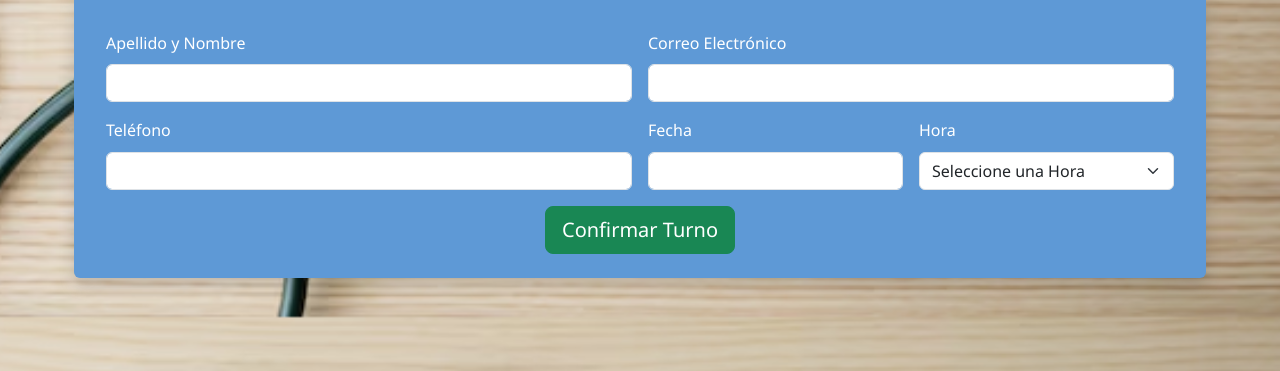
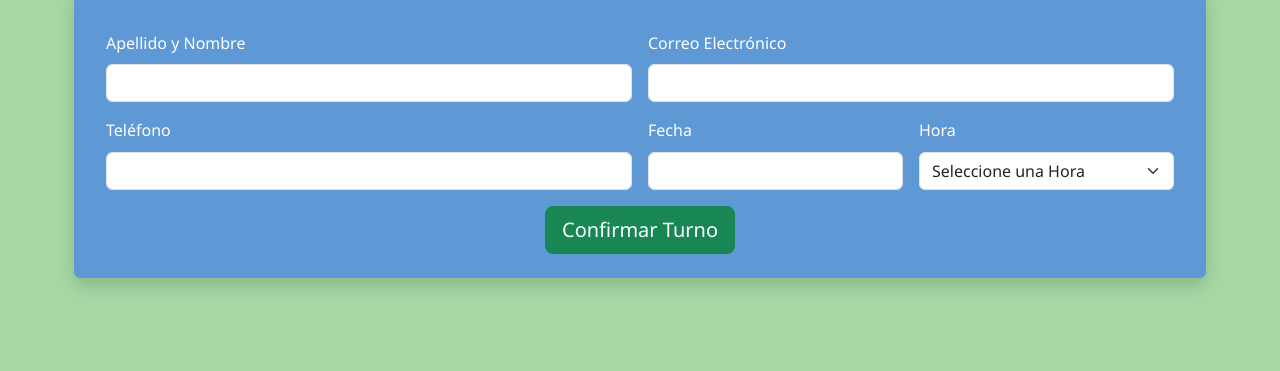
Before and after one commit to GonzaDH01/NP-turnos-consultorio, a website: page index.html in a window 1280 px wide. Shown: the part 483-854 px from the top of the page. Drawn offline with nearby package versions, Linux system fonts and the light colour scheme.

Commit message:
camb visual

```diff
--- a/sass/reset/_reset.scss
+++ b/sass/reset/_reset.scss
@@ -11,11 +11,8 @@ body {
   font-family: 'Segoe UI', Tahoma, Geneva, Verdana, sans-serif;
   color: #333;
   line-height: 1.6;
-  background-image: url("../Images/fondo/fondo.avif");
-  background-repeat: no-repeat;
-  background-size:cover;
-  background-position: center;
-  background-attachment: fixed;
+  background-color: rgb(165, 216, 165);
+
 }
 
 
```
Also changed, not shown: CSS/estilos.css, 1 other file.
